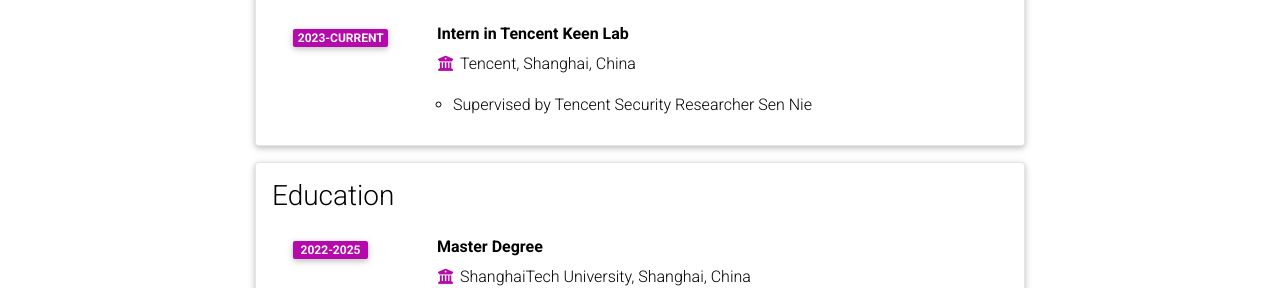
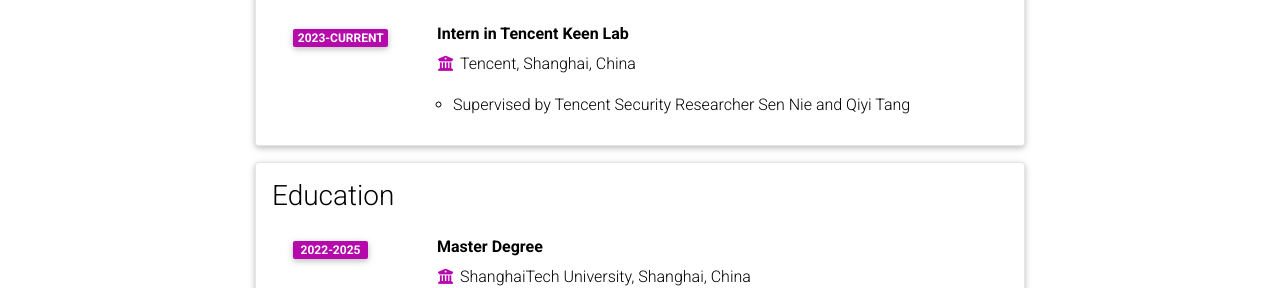
Before and after one commit to Rroscha/Rroscha.github.io, a Jekyll site: the page built from _pages/cv.md, in a window 1280 px wide and 900 px high, scrolled down 576 px. Shown: the part 165-453 px from the top of the window. Built offline with Jekyll 4.4.1, drawn with Linux system fonts in a browser that asks for light colours; comment, search, counter and statistics services are not loaded; a style sheet for code colours, icons or effects is not loaded.

Commit message:
docs: update cv.yml

```diff
--- a/_data/cv.yml
+++ b/_data/cv.yml
@@ -15,7 +15,7 @@
       institution: Tencent, Shanghai, China
       year: 2023-Current
       description:
-        - Supervised by Tencent Security Researcher Sen Nie
+        - Supervised by Tencent Security Researcher Sen Nie and Qiyi Tang
 
 
 - title: Education
```
